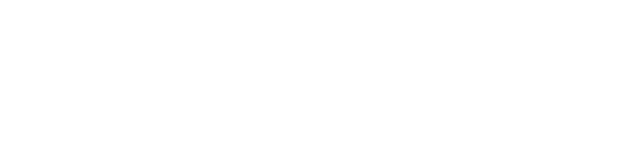
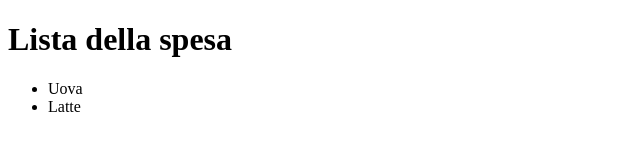
Before and after one commit to JustSamu98/D2-GIT, a plain HTML site: page index.html in a window 1280 px wide. Shown: the whole page, without its empty margins (0-640 px from the left). Drawn offline with Linux system fonts and the light colour scheme.

Commit message:
Lista spesa

```diff
--- a/index.html
+++ b/index.html
@@ -12,5 +12,11 @@
     <title>Document</title>
   </head>
 
-  <body></body>
+  <body>
+    <h1>Lista della spesa</h1>
+    <ul>
+        <li>Uova</li>
+        <li>Latte</li>
+    </ul>
+  </body>
 </html>
```
